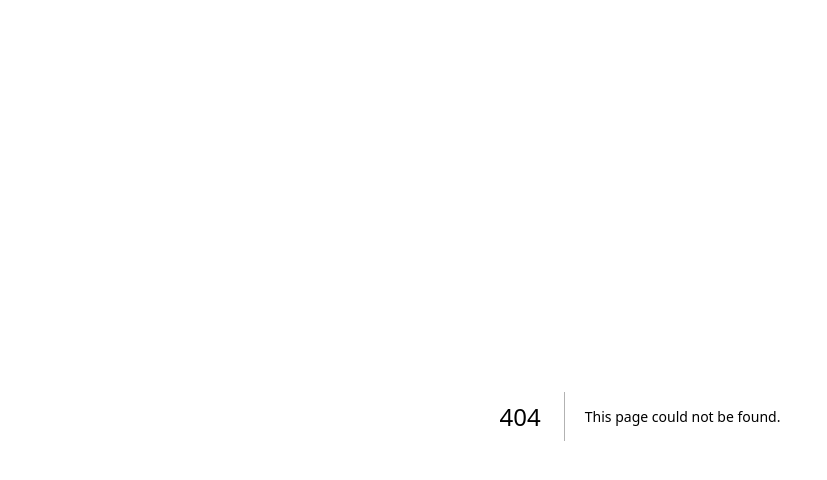
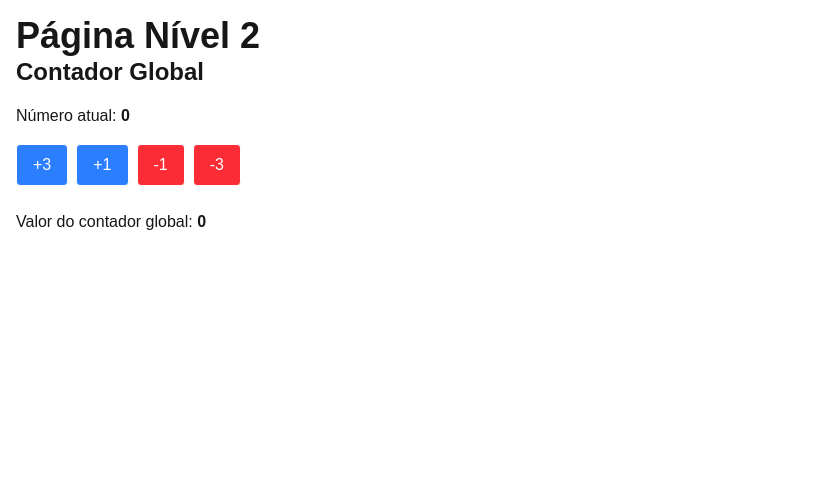
Before and after one commit to raphaelfontoura/fundamentos-front-end-react, a Next.js app: page /nivel-2 in a window 1280 px wide. Before the commit this address had no page. Shown: the top 480 px of the page, without its empty margins (0-827 px from the left). Built offline with nearby package versions, Linux system fonts and the light colour scheme.

Commit message:
Add layout and context for Contador, implement global contador components

```diff
--- /dev/null
+++ b/src/app/nivel-2/layout.tsx
@@ -0,0 +1,9 @@
+import ContadorProvider from "@/context/ContadorContext";
+
+export default function Layout({
+    children,
+}: Readonly<{
+    children: React.ReactNode;
+}>) {
+    return <ContadorProvider>{ children }</ContadorProvider>
+}
--- /dev/null
+++ b/src/app/nivel-2/page.tsx
@@ -0,0 +1,13 @@
+import { ContadorGlobal } from "@/components/ContadorGlobal";
+import { ContadorGlobalValor } from "@/components/ContadorGlobalValor";
+
+const Page  = () => (
+    <div>
+        <h1 className="text-4xl font-bold">Página Nível 2</h1>
+        <ContadorGlobal />
+        <br />
+        <ContadorGlobalValor />
+    </div>
+);
+
+export default Page;
--- a/src/components/Button.tsx
+++ b/src/components/Button.tsx
@@ -1,16 +1,19 @@
-"use client";
-
 import { DOMAttributes, FC, ReactNode } from "react";
 
 type ButtonProps = {
     onClick: DOMAttributes<HTMLButtonElement>["onClick"];
+    color: "blue" | "red";
     children: ReactNode;
-    color: string;
 };
 
-export const Button: FC<ButtonProps> = ({ onClick, color, children}) => (
+const colorClasses = {
+    blue: "bg-blue-500 hover:bg-blue-700",
+    red: "bg-red-500 hover:bg-red-700",
+} as const;
+
+export const Button: FC<ButtonProps> = ({ onClick, color, children }) => (
     <button
-        className={`bg-${color}-500 text-white px-4 py-2 border rounded hover:bg-${color}-700`}
+        className={`${colorClasses[color]} text-white px-4 py-2 border rounded`}
         onClick={onClick}
     >
         {children}
--- a/src/components/Contador.tsx
+++ b/src/components/Contador.tsx
@@ -1,12 +1,33 @@
 "use client";
 
-import { useState } from "react";
+import { useEffect, useState } from "react";
 import { Button } from "./Button";
 
 export const Contador = () => {
 
     const [contador, setContador] = useState(0);
     const [coisa, setCoisa] = useState("");
+
+    // useEffect(() => {
+    //   console.log("Componente Contador atualizado!");
+    // });
+
+    useEffect(() => {
+      console.log("Componente Contador renderizado!");
+    }, []);
+
+    useEffect(() => {
+      console.log("State contador atualizado!");
+    }, [contador]);
+
+    useEffect(() => {
+      console.log("State coisa atualizado!");
+    }, [coisa]);
+
+    useEffect(() => {
+      console.log("State contador ou coisa atualizado!");
+    }, [contador, coisa]);
+
 
     return (
         <div className="grid gap-y-4">
--- /dev/null
+++ b/src/components/ContadorGlobal.tsx
@@ -0,0 +1,31 @@
+"use client";
+
+import { ContadorContext } from "@/context/ContadorContext";
+import { useContext } from "react";
+import { Button } from "./Button";
+
+export const ContadorGlobal = () => {
+    const { contador, setContador } = useContext(ContadorContext);
+
+    return (
+        <div className="grid gap-y-4">
+                    <h2 className="text-2xl font-bold">Contador Global</h2>
+
+                    <p>Número atual: <span className="font-bold">{contador}</span></p>
+                    <div className="flex gap-x-2">
+                        <Button onClick={() => setContador((c) => c + 3)} color="blue">
+                            +3
+                        </Button>
+                        <Button onClick={() => setContador(contador + 1)} color="blue">
+                            +1
+                        </Button>
+                        <Button onClick={() => setContador((contador) => contador - 1)} color="red">
+                            -1
+                        </Button>
+                        <Button onClick={() => setContador((contador) => contador - 3)} color="red">
+                            -3
+                        </Button>
+                    </div>
+                </div>
+    );
+}
--- /dev/null
+++ b/src/components/ContadorGlobalValor.tsx
@@ -0,0 +1,16 @@
+"use client";
+
+import { ContadorContext } from "@/context/ContadorContext";
+import { useContext } from "react";
+
+export const ContadorGlobalValor = () => {
+    const { contador } = useContext(ContadorContext);
+
+    return (
+        <div className="grid gap-y-4">
+
+            <p>Valor do contador global: <span className="font-bold">{contador}</span></p>
+
+        </div>
+    );
+}
--- a/src/components/Imagem.tsx
+++ b/src/components/Imagem.tsx
@@ -2,7 +2,7 @@ import Image from "next/image";
 
 export const Imagem = () => (
     <Image
-        className="dark:invert h-5 w-[100px]"
+        className="dark:invert h-5 w-25"
         src="/next.svg"
         alt="Next.js logo"
         width={100}
--- a/src/components/MeuNome.tsx
+++ b/src/components/MeuNome.tsx
@@ -1,5 +1,6 @@
 "use client";
 
+import { useParams } from "next/navigation";
 import { FC } from "react";
 
 type MeuNomeProps = {
@@ -8,10 +9,16 @@ type MeuNomeProps = {
     birthDate: Date;
 };
 
-export const MeuNome: FC<MeuNomeProps> = ({ name, age, birthDate }) => (
+export const MeuNome: FC<MeuNomeProps> = ({ name, age, birthDate }) => {
+    const params = useParams();
+
+    console.log(params);
+
+    return (
         <>
             <h1>Meu nome é {name}</h1>
             <h2>Minha idade é {age}</h2>
             <h3>Minha data de nascimento é {birthDate.toLocaleDateString("pt-BR")}</h3>
         </>
     );
+};
--- /dev/null
+++ b/src/context/ContadorContext.tsx
@@ -0,0 +1,24 @@
+"use client";
+
+import { createContext, Dispatch, ReactNode, SetStateAction, useState } from "react";
+
+type ContadorContextType = {
+    contador: number;
+    setContador: Dispatch<SetStateAction<number>>;
+}
+
+export const ContadorContext = createContext<ContadorContextType>({
+    contador: 0,
+    setContador: () => { },
+});
+
+// https://nextjs.org/docs/app/getting-started/server-and-client-components#context-providers
+export default function ContadorProvider({ children }: { children: ReactNode }) {
+
+    const [contador, setContador] = useState(0);
+
+    return (<ContadorContext.Provider value={{ contador, setContador }}>
+        {children}
+    </ContadorContext.Provider>
+    );
+};
```
Lines whose indentation alone changed are shown as unchanged.
